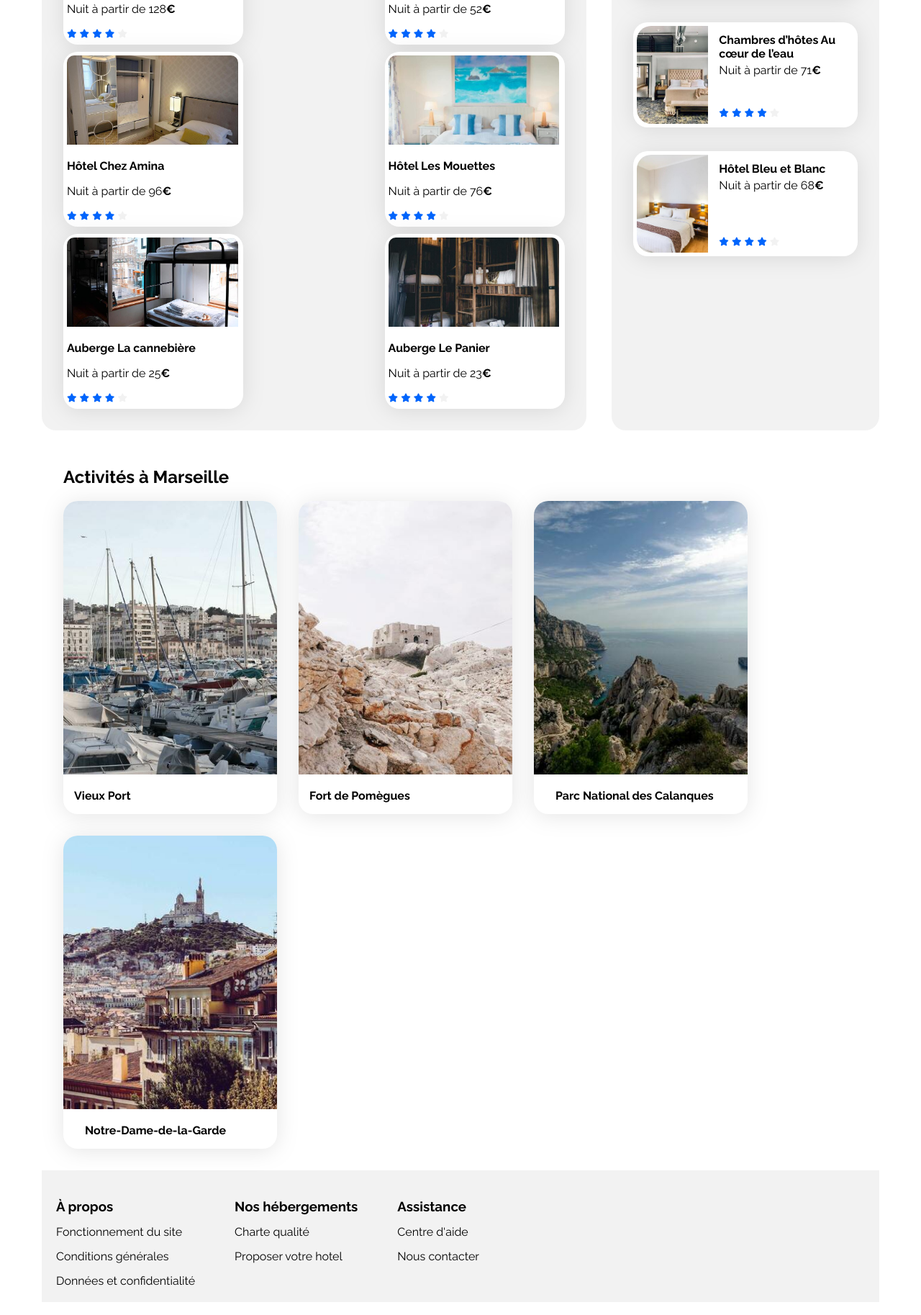
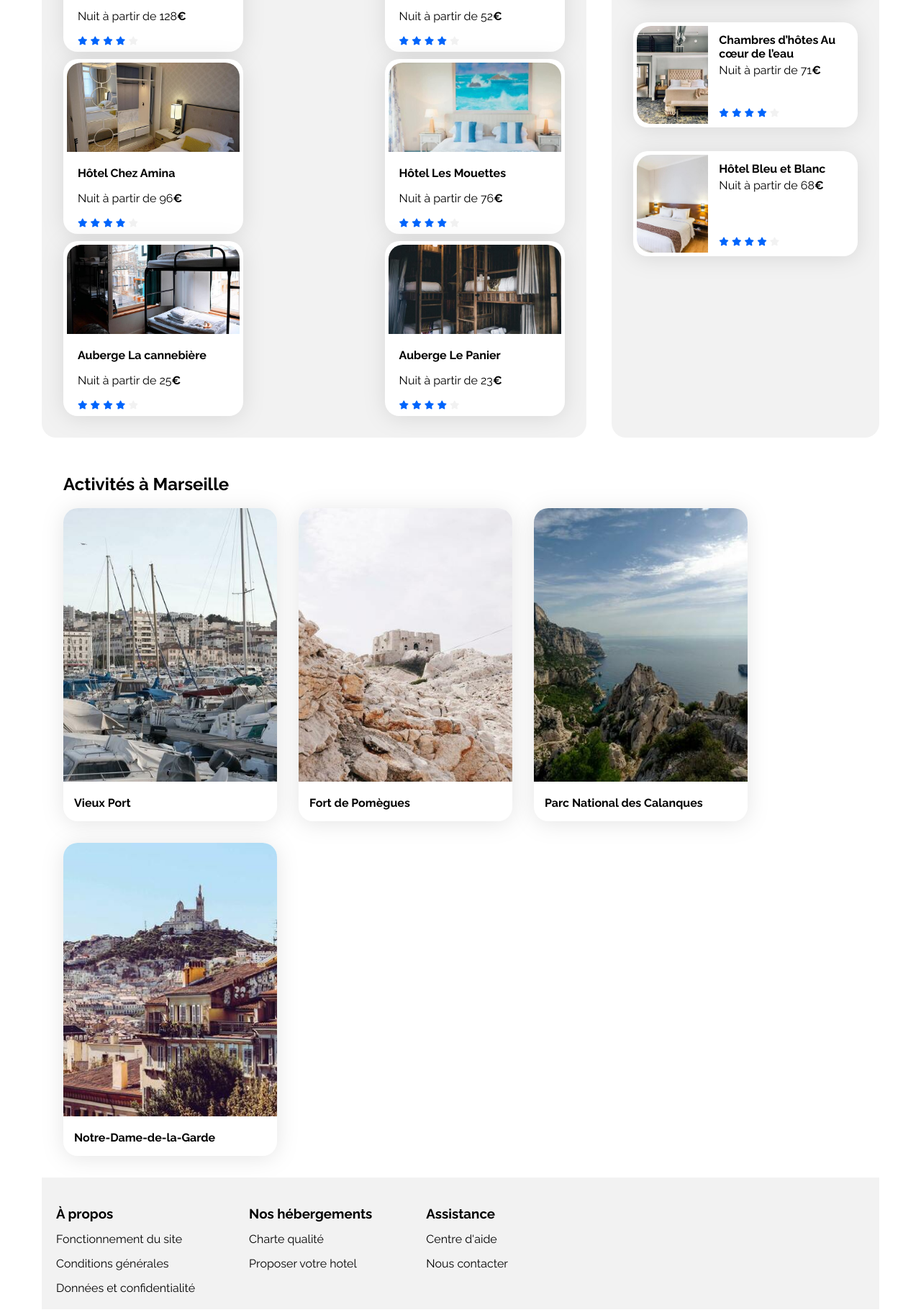
Before and after one commit to ismail-bouasria/booki, a plain HTML site: page index.html in a window 1280 px wide. Shown: the part 518-2345 px from the top of the page at 72% size. Drawn offline with Linux system fonts and the light colour scheme.

Commit message:
Update Media queries : update css for medium devices

```diff
--- a/css/style.css
+++ b/css/style.css
@@ -40,6 +40,12 @@ a {
     border-radius: 20px;
     padding: 5px;
     filter: drop-shadow(0px 3px 15px rgba(0, 0, 0, 0.1));
+}
+
+.card-content{
+    display: flex;
+    flex-direction: column;
+    padding: 0 15px 0 15px;
 }
 
 .card img {
@@ -217,6 +223,9 @@ nav a:hover {
 /****** Hebergements ***********/
 .hebergements {
     width: 65%;
+    display: flex;
+    flex-wrap: wrap;
+    gap: 10px;
 }
 
 .hebergements div h2 {
@@ -236,9 +245,9 @@ nav a:hover {
 }
 
 .hebergements-cards img {
-    width: 99%;
+    width: 100%;
     height: 124px;
-    border-radius: 10px 10px 0 0;
+    border-radius: 20px 20px 0 0;
 }
 
 
@@ -316,11 +325,6 @@ nav a:hover {
     object-fit: cover;
 }
 
-.card-activite div {
-    display: flex;
-    padding-left: 15px;
-}
-
 .card-activite div h3{
     font-size: 16px;
 }
@@ -329,7 +333,7 @@ nav a:hover {
 .footer-contenair {
     background-color: #F2F2F2;
     display: flex;
-    gap:15px;
+    gap:35px;
 }
 
 .footer-card {
@@ -377,6 +381,21 @@ nav a:hover {
     .populaires-cards .card-subtitle {
         font-size: 13px;
     }
+
+    /****** Activités ***********/
+
+    .activites-cards {
+        gap : 25px;
+    }
+
+    .card-activite {
+        width: 193px;
+    }
+
+    .card-activite img {
+        height: 200px;
+    }
+
 }
 
 /* Small devices (phones, less than 768px) */
--- a/index.html
+++ b/index.html
@@ -265,7 +265,7 @@
                     <a href="#">
                         <article class="card-activite">
                             <img src="./images/activites/reno-laithienne.jpg" alt="Image du vieux port">
-                                <div>
+                                <div class="card-content">
                                     <h3>Vieux Port</h3>
                                 </div>
                         </article>
@@ -274,7 +274,7 @@
                         <article class="card-activite">
                             <img src="./images/activites/paul-hermann.jpg" alt="Image de Fort de Pomègues">
 
-                                <div>
+                                <div class="card-content">
                                     <h3>Fort de Pomègues</h3>
                                 </div>
                         </article>
@@ -283,7 +283,7 @@
                         <article class="card-activite">
                             <img src="./images/activites/kilyan-sockalingum.jpg" alt="Image du Parc National des Calanques">
                             <div>
-                                <div>
+                                <div  class="card-content">
                                     <h3>Parc National des Calanques</h3>
                                 </div>
                             </div>
@@ -293,7 +293,7 @@
                         <article class="card-activite">
                             <img src="./images/activites/florian-wehde.jpg" alt="Image de Notre-Dame-de-la-Garde">
                             <div>
-                                <div>
+                                <div class="card-content">
                                     <h3>Notre-Dame-de-la-Garde</h3>
                                 </div>
 
```
